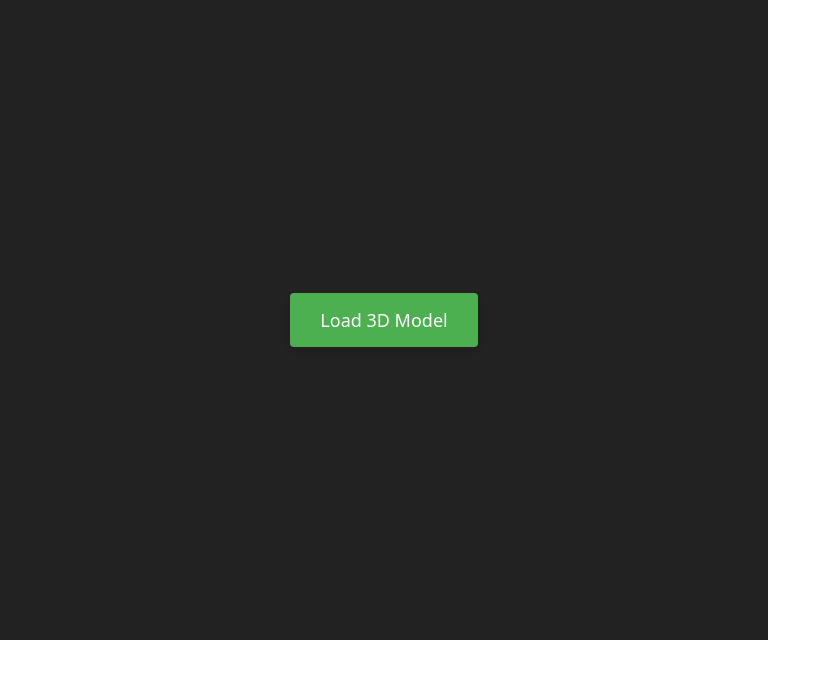
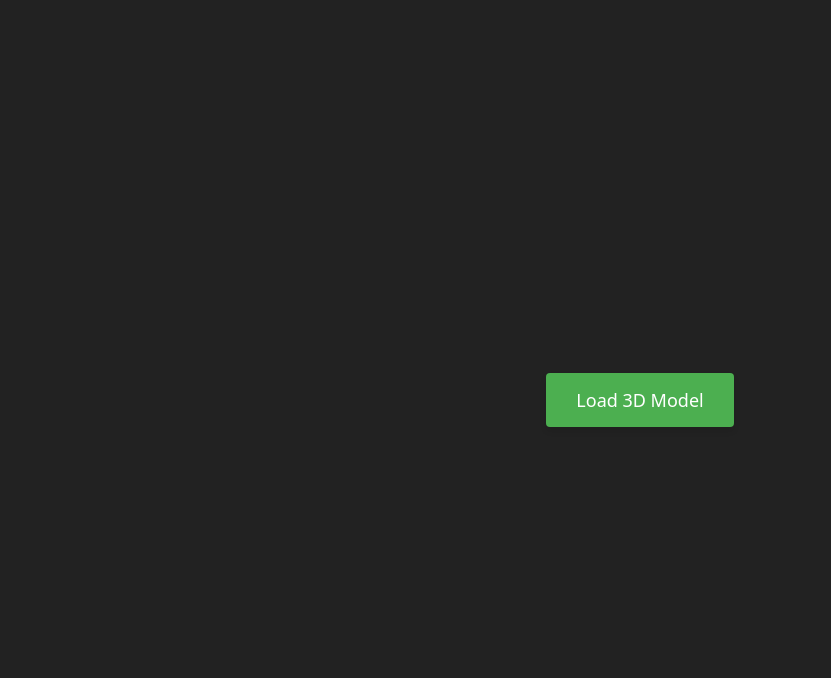
Before and after one commit to efeboyboy/cg-vue-splat, a Vue app: page / in a window 1280 px wide. Shown: the top 678 px of the page, without its empty margins (0-831 px from the left). Built offline with nearby package versions, Linux system fonts and the light colour scheme.

Commit message:
belong there

```diff
--- a/package.json
+++ b/package.json
@@ -1,6 +1,6 @@
 {
   "name": "cg-vue-splat",
-  "version": "0.1.3",
+  "version": "0.2.2",
   "description": "Vue 3 wrapper component for GaussianSplats3D rendering library",
   "type": "module",
   "files": [
--- a/src/App.vue
+++ b/src/App.vue
@@ -86,8 +86,8 @@
   }
 
   .app {
-    width: 60%;
-    height: 80vh;
+    width: 100%;
+    height: 100vh;
     overflow: hidden;
   }
 
```
Also changed, not shown: 2 other files (tests, documents, lock files or other folders).
